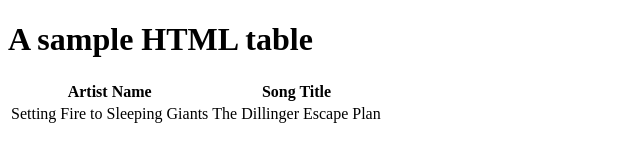
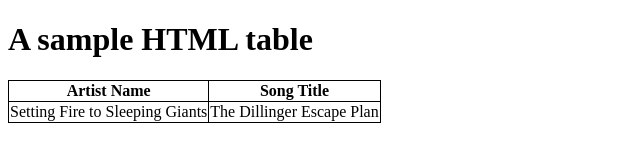
Before and after one commit to pconrad/sample-web-page, a plain HTML site: page sample-table.html in a window 1280 px wide. Shown: the whole page, without its empty margins (0-640 px from the left). Drawn offline with Linux system fonts and the light colour scheme.

Commit message:
Update sample-table.html

```diff
--- a/sample-table.html
+++ b/sample-table.html
@@ -2,6 +2,17 @@
 <html>
  <head>
    <title>Sample html table</title>
+
+  <style>
+   table {
+    border-collapse: collapse;
+   }
+
+   table, th, td {
+    border: 1px solid black;
+   }
+  </style>
+
  </head>
  <body>
    <h1>A sample HTML table</h1>
```
